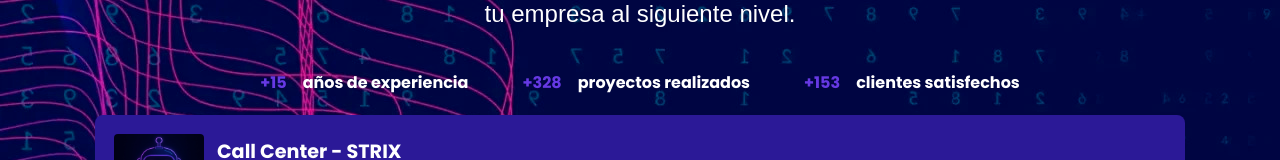
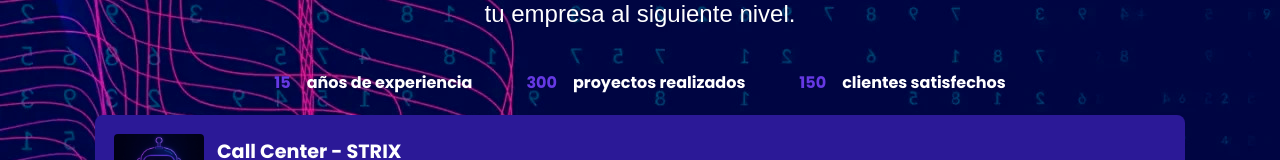
Before and after one commit to LautaroSantillan/DemoDataRiders, a React (Vite) app: page / in a window 1280 px wide. Shown: the part 272-432 px from the top of the page. Built offline with nearby package versions, Linux system fonts and the light colour scheme.

Commit message:
Cambios en los numeros cards -v8

```diff
--- a/src/views/header.jsx
+++ b/src/views/header.jsx
@@ -12,9 +12,9 @@ const Header = () => {
                 Decisiones inteligentes que transforman tu negocio. Tomá decisiones basadas en datos y elevá tu empresa al siguiente nivel.
             </p>
             <div className="header-info-flex">
-                <Info title="+15" body="años de experiencia" />
-                <Info title="+328" body="proyectos realizados" />
-                <Info title="+153" body="clientes satisfechos" />
+                <Info title="15" body="años de experiencia" />
+                <Info title="300" body="proyectos realizados" />
+                <Info title="150" body="clientes satisfechos" />
             </div>
         </div>
     );
```
